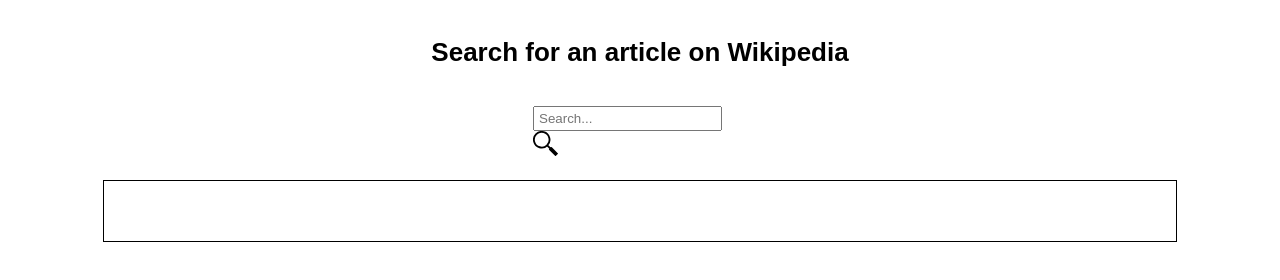
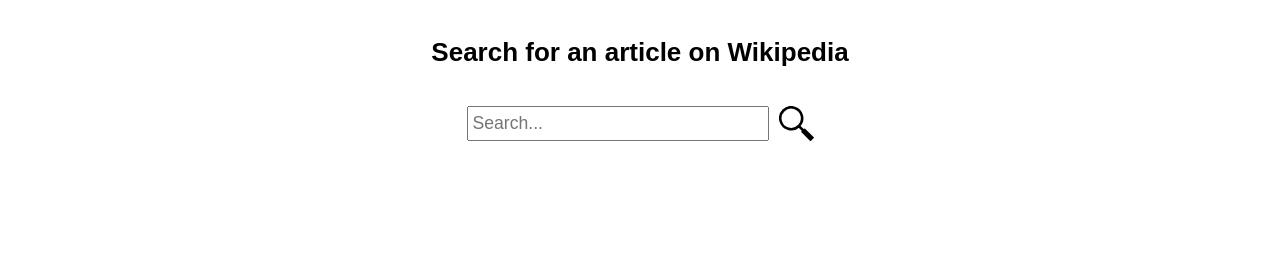
Before and after one commit to bill742/wikipedia-viewer, a website: page index.html in a window 1280 px wide. Drawn offline with nearby package versions, Linux system fonts and the light colour scheme.

Commit message:
updating layout

```diff
--- a/assets/js/main.js
+++ b/assets/js/main.js
@@ -32,6 +32,7 @@
             blurb.find('.mw-ext-cite-error').remove();
             $('#output').html($(blurb).find('p'));
 
+            $('.output').addClass('output-visible');
             $('#output p:first-child').after('<p class="read-more"><a href="https://en.wikipedia.org/wiki/' + inputVal + '" target="_blank">Read More</a></p>');
 
         },
--- a/assets/sass/styles.sass
+++ b/assets/sass/styles.sass
@@ -11,16 +11,18 @@
 .search-container
     margin: 0 auto
     display: block
-    width: 214px
+    width: 347px
 
 .search-box
-    margin-right: 8px
-    padding: 3px 4px
+    font-size: 1.1em
+    margin-right: 10px
+    padding: 5px 4px
     float: left
+    width: 290px
 
 img.search-btn
-    width: 25px
-    height: 25px
+    width: 35px
+    height: 35px
     cursor: pointer
 
 
@@ -34,7 +36,7 @@
 // .references
 //     display: none
 
-.output
+.output-visible
     padding: 30px
     width: 80%
     margin: 20px auto
--- a/css/main.css
+++ b/css/main.css
@@ -1 +1 @@
-body{font-family:Arial,'Helvetica Neue',Helvetica,sans-serif}h1{font-size:26px;padding:20px 0;text-align:center}.search-container{margin:0 auto;display:block;width:214px}.search-box{margin-right:8px;padding:3px 4px;float:left}img.search-btn{width:25px;height:25px;cursor:pointer}.output{padding:30px;width:80%;margin:20px auto;display:block;border:1px solid #000}.output p{display:none}.output p.read-more,.output p:first-child{display:block}.output p.read-more a{color:#000;text-decoration:underline}.output p.read-more a:hover{text-decoration:none}
+body{font-family:Arial,'Helvetica Neue',Helvetica,sans-serif}h1{font-size:26px;padding:20px 0;text-align:center}.search-container{margin:0 auto;display:block;width:347px}.search-box{font-size:1.1em;margin-right:10px;padding:5px 4px;float:left;width:290px}img.search-btn{width:35px;height:35px;cursor:pointer}.output-visible{padding:30px;width:80%;margin:20px auto;display:block;border:1px solid #000}.output p{display:none}.output p.read-more,.output p:first-child{display:block}.output p.read-more a{color:#000;text-decoration:underline}.output p.read-more a:hover{text-decoration:none}
--- a/js/scripts.js
+++ b/js/scripts.js
@@ -1 +1 @@
-function searchArticle(){var e=search.value;if(""===e)console.log("please enter a search term");else{$.ajax({type:"GET",url:"http://en.wikipedia.org/w/api.php?action=parse&format=json&prop=text&section=0&page="+e+"&callback=?",contentType:"application/json; charset=utf-8",async:!1,dataType:"json",success:function(t,a,r){var o=t.parse.text["*"],i=$("<div></div>").html(o);$(".read-more").remove(),i.find("a").each(function(){$(this).replaceWith($(this).html())}),i.find("sup").remove(),i.find(".mw-ext-cite-error").remove(),$("#output").html($(i).find("p")),$("#output p:first-child").after('<p class="read-more"><a href="https://en.wikipedia.org/wiki/'+e+'" target="_blank">Read More</a></p>')},error:function(e){console.log("No article found")}})}}document.getElementById("search").onkeypress=function(e){13!=e.keyCode&&13!=e.which||searchArticle()};
+function searchArticle(){var e=search.value;if(""===e)console.log("please enter a search term");else{$.ajax({type:"GET",url:"http://en.wikipedia.org/w/api.php?action=parse&format=json&prop=text&section=0&page="+e+"&callback=?",contentType:"application/json; charset=utf-8",async:!1,dataType:"json",success:function(t,a,r){var o=t.parse.text["*"],i=$("<div></div>").html(o);$(".read-more").remove(),i.find("a").each(function(){$(this).replaceWith($(this).html())}),i.find("sup").remove(),i.find(".mw-ext-cite-error").remove(),$("#output").html($(i).find("p")),$(".output").addClass("output-visible"),$("#output p:first-child").after('<p class="read-more"><a href="https://en.wikipedia.org/wiki/'+e+'" target="_blank">Read More</a></p>')},error:function(e){console.log("No article found")}})}}document.getElementById("search").onkeypress=function(e){13!=e.keyCode&&13!=e.which||searchArticle()};
```
Also changed, not shown: assets/css/styles.css.
